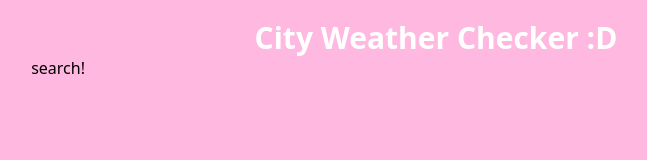
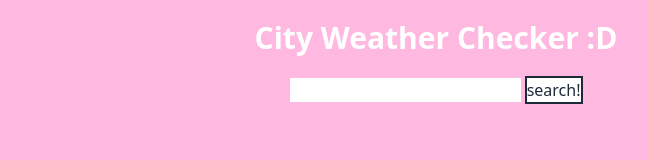
Before and after one commit to amillionhornets/odin-weatherApp, a website: page pages/index.html in a window 1280 px wide. Shown: the whole page, without its empty margins (204-851 px from the left). Drawn offline with Linux system fonts and the light colour scheme.

Commit message:
finished styling

```diff
--- a/package.json
+++ b/package.json
@@ -1,6 +1,6 @@
 {
   "dependencies": {
-    "@tailwindcss/cli": "^4.0.12",
+    "@tailwindcss/cli": "^4.0.14",
     "tailwindcss": "^4.0.12"
   }
 }
--- a/pages/index.html
+++ b/pages/index.html
@@ -9,8 +9,10 @@
 <body class="bg-pbPink">
     <header>
         <h1 class="font-bold text-center text-3xl text-white mt-5">City Weather Checker :D</h1>
-        <input id="city" type="text">
-        <button onclick="callWeatherAPI()">search!</button>
+        <div class="text-center mt-5">
+            <input id="city" class="bg-white" type="text">
+            <button class="border-2 bg-white text-gray-800" onclick="callWeatherAPI()">search!</button>
+        </div>
     </header>
     <!-- Since I can't edit the create weather card I am going to have styles inherit from main -->
     <main class="flex-wrap flex">
```
Also changed, not shown: css/output.css, 1 other file.
